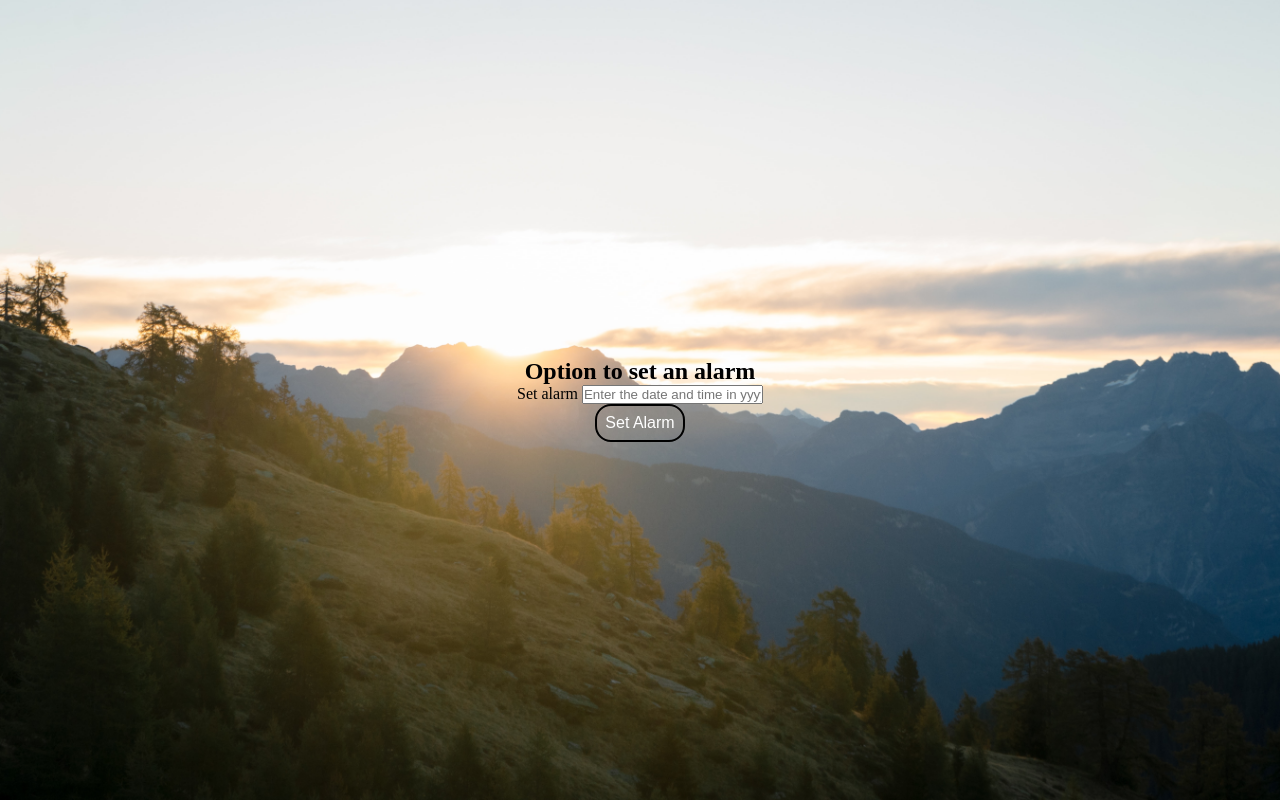
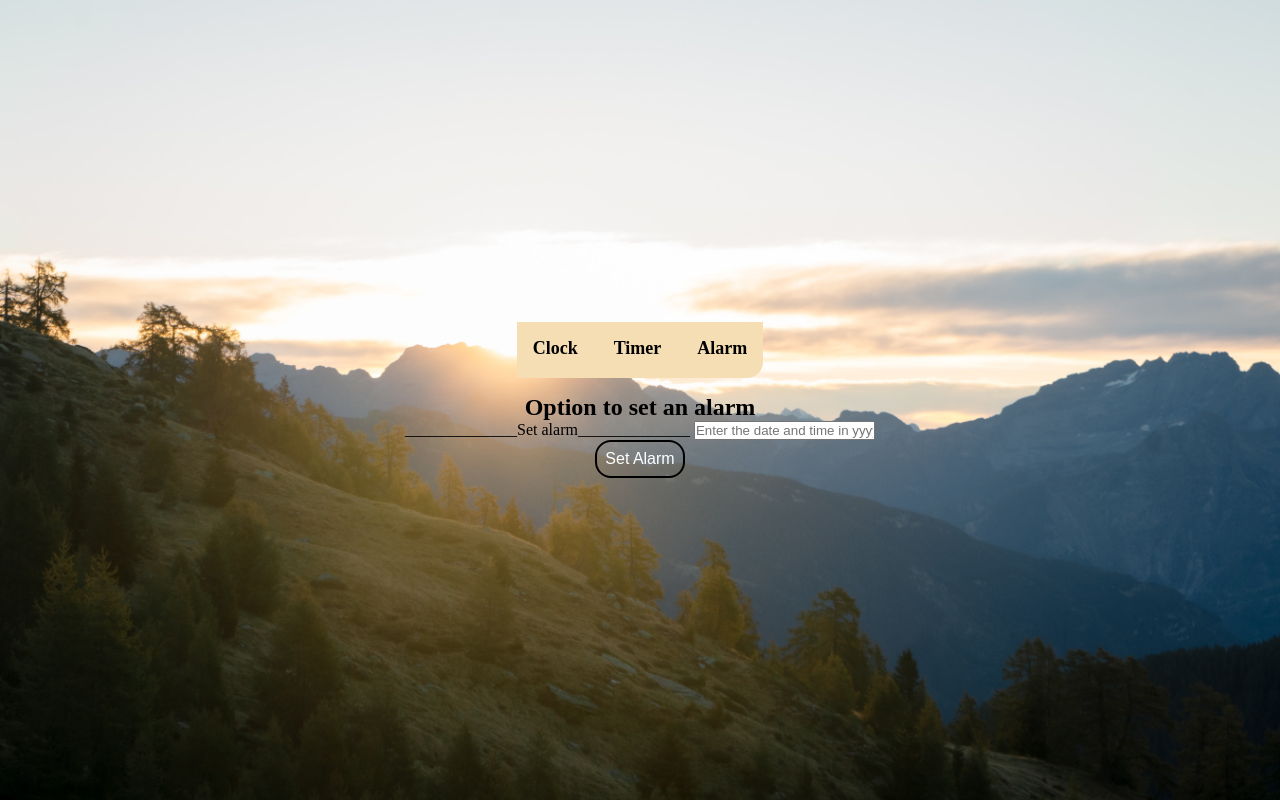
Before and after one commit to bharat-chotwani/Clock-Website, a plain HTML site: page alarm.html in a window 1280 px wide. Drawn offline with Linux system fonts and the light colour scheme.

Commit message:
added link

```diff
--- a/alarm.html
+++ b/alarm.html
@@ -8,11 +8,18 @@
     <title>All in One :- Clock APP</title>
 </head>
 <body>
+
+    <nav id="navbar">
+        <a href="index.html" class="Links">Clock</a>
+        <a href="timer.html" class="Links">Timer</a>
+        <a href="alarm.html" class="Links">Alarm</a>
+    </nav>
+
     <h2>Option to set an alarm</h2>
 
     <form id="formstar">
-        <label for="alarm">Set alarm</label>
-        <input type="text" id="alarm" name="alarm" placeholder="Enter the date and time in yyyy-mm-dd and hh:mm:ss"/>
+        <label for="alarm">______________Set alarm______________</label>
+        <input type="text" id="alarm" name="alarm" placeholder="Enter the date and time in yyyy-mm-dd hh:mm:ss"/>
     </form>
 
     <button id="setAlarm">Set Alarm</button>
```
Also changed, not shown: index.html (+1 -1 lines), timer.html (+1 -1 lines).
